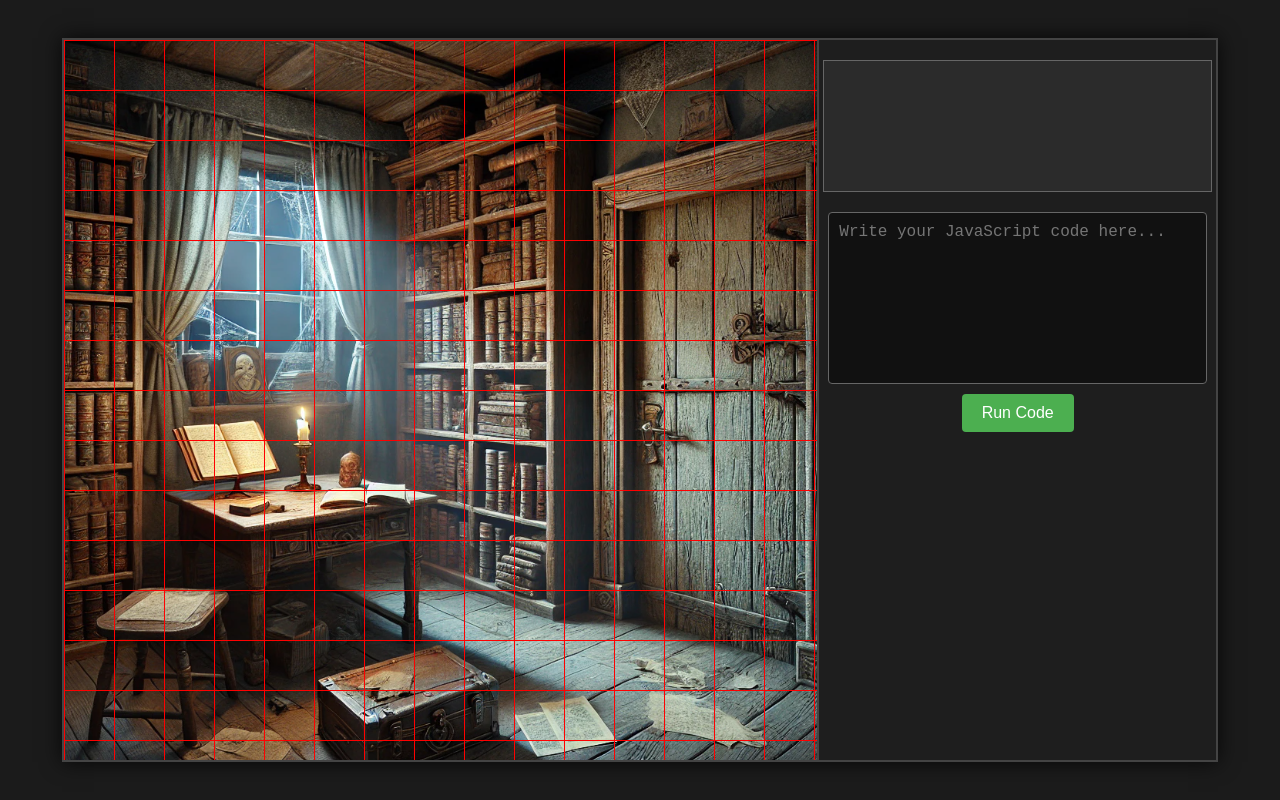
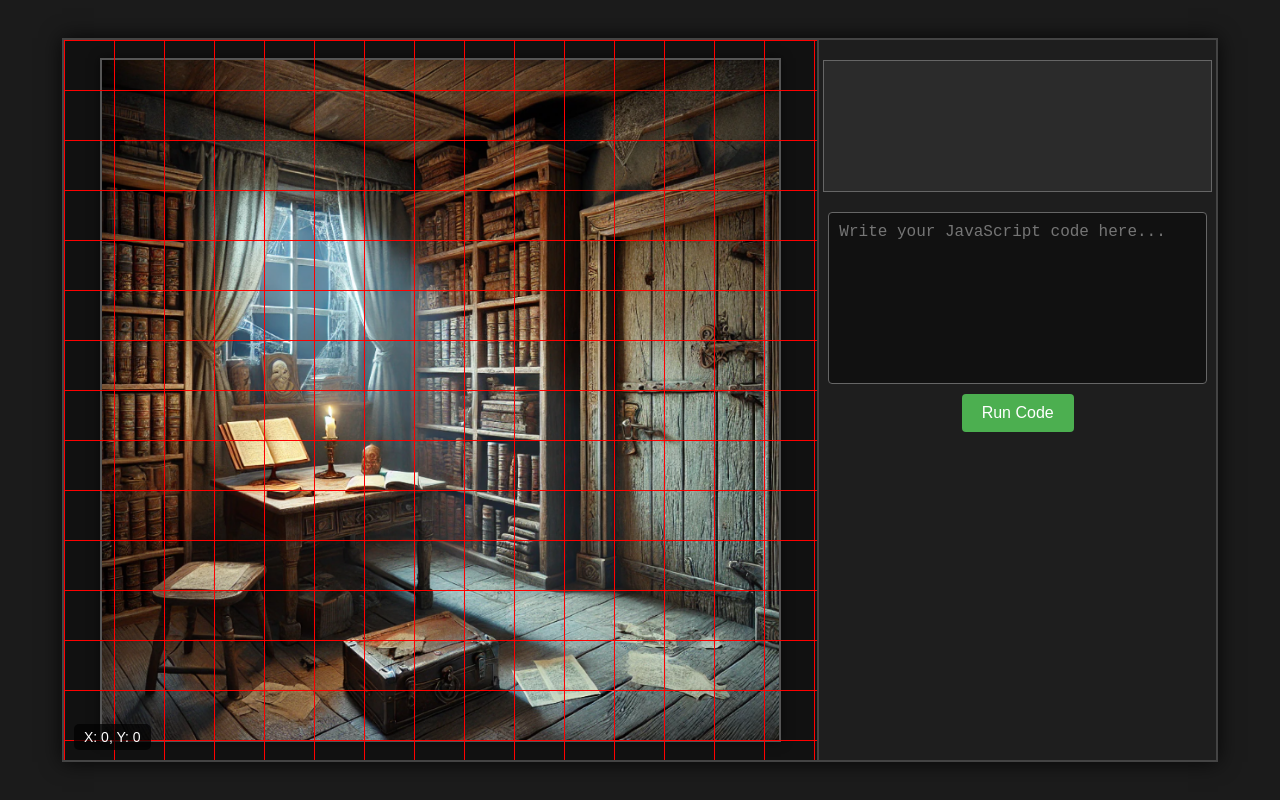
Before and after one commit to GoodieGoodchild/EscapeRoom, a plain HTML site: page index.html in a window 1280 px wide. Drawn offline with Linux system fonts and the light colour scheme.

Commit message:
Update style.css

```diff
--- a/style.css
+++ b/style.css
@@ -1,8 +1,8 @@
 /* General page styling */
 body {
-    font-family: 'Courier New', Courier, monospace; /* Add a more thematic font */
+    font-family: Arial, sans-serif; /* Main font */
     background-color: #1b1b1b; /* Dark background */
-    color: #e0e0e0; /* Light text color for contrast */
+    color: #e0e0e0; /* Light text color */
     display: flex;
     justify-content: center;
     align-items: center;
@@ -21,6 +21,7 @@ body {
     border: 2px solid #444; /* Darker border */
     box-shadow: 0 0 20px rgba(0, 0, 0, 0.8); /* Shadow for depth */
     overflow: hidden; /* Hide overflow for the room display */
+    position: relative; /* For coordinate display positioning */
 }
 
 /* Styling the room display area */
@@ -36,12 +37,38 @@ body {
     position: relative;
 }
 
-#room-image {
+.room-image {
     max-width: 100%;
     max-height: 100%;
     border: 2px solid #555; /* Subtle border around the image */
     box-shadow: 0 0 10px rgba(0, 0, 0, 0.5); /* Shadow around the image */
     cursor: pointer; /* Indicate clickability */
+}
+
+/* Debugging grid styling */
+#debug-grid {
+    position: absolute; /* Position on top of the image */
+    top: 0;
+    left: 0;
+    width: 100%;
+    height: 100%;
+    pointer-events: none; /* Make the grid not interactable */
+    background-image:
+        linear-gradient(to right, red 1px, transparent 1px),
+        linear-gradient(to bottom, red 1px, transparent 1px);
+    background-size: 50px 50px; /* Adjust grid size as needed */
+}
+
+/* Display for coordinates */
+#coordinates-display {
+    position: absolute;
+    bottom: 10px;
+    left: 10px;
+    color: #fff;
+    background-color: rgba(0, 0, 0, 0.7);
+    padding: 5px 10px;
+    border-radius: 5px;
+    font-size: 14px;
 }
 
 /* Interaction and code area styling */
@@ -67,19 +94,20 @@ body {
     width: 100%;
     text-align: left; /* Align text to the left */
     overflow-y: auto; /* Allow scrolling for long messages */
-    white-space: pre-wrap; /* Preserve whitespace and line breaks */
-    font-family: 'Courier New', Courier, monospace; /* Use monospace font for better code display */
+    white-space: normal; /* Normal whitespace to handle word wrapping */
+    font-family: Arial, sans-serif; /* Standard font for text */
 }
 
 /* Code styling inside the message area */
 #message-area code {
-     display: block; /*Make code snippets block elements */
-    background-color: #333; /* Slightly darker background for code */
+    display: block; /* Make code snippets block elements */
+    background-color: #1e1e1e; /* Slightly darker background for code */
     padding: 10px;
     margin: 10px 0;
     border-radius: 4px;
     color: #e0e0e0; /* Light text color */
     font-family: 'Courier New', Courier, monospace; /* Monospace font for code */
+    white-space: pre; /* Preserve formatting in code blocks */
 }
 
 /* Code editor styling */
@@ -125,64 +153,3 @@ body {
         width: 100%; /* Full width */
     }
 }
-
-
-/* Debugging Grid Overlay */
-#debug-grid {
-    position: absolute; /* Position on top of the image */
-    top: 0;
-    left: 0;
-    width: 100%;
-    height: 100%;
-    pointer-events: none; /* Make the grid not interactable */
-    background-image:
-        linear-gradient(to right, red 1px, transparent 1px),
-        linear-gradient(to bottom, red 1px, transparent 1px);
-    background-size: 50px 50px; /* Adjust grid size as needed */
-}
-
-#debug-grid::after {
-    content: '';
-    position: absolute;
-    top: 0;
-    left: 0;
-    width: 100%;
-    height: 100%;
-    background-image:
-        linear-gradient(to right, rgba(255, 0, 0, 0.5) 1px, transparent 1px),
-        linear-gradient(to bottom, rgba(255, 0, 0, 0.5) 1px, transparent 1px);
-    background-size: 50px 50px; /* Match the grid size */
-    z-index: 1; /* Ensure it appears above the image */
-}
-
-/* Adding X and Y coordinate labels */
-#debug-grid::before {
-    content: '';
-    position: absolute;
-    top: 0;
-    left: 0;
-    width: 100%;
-    height: 100%;
-    pointer-events: none;
-    display: grid;
-    grid-template-columns: repeat(auto-fill, 50px); /* Adjust grid size */
-    grid-template-rows: repeat(auto-fill, 50px); /* Adjust grid size */
-}
-
-#debug-grid::before div {
-    color: red;
-    font-size: 10px;
-    display: flex;
-    justify-content: center;
-    align-items: center;
-    font-family: Arial, sans-serif;
-}
-
-/* Position the labels for X and Y coordinates */
-#debug-grid::before div:nth-child(odd) {
-    align-self: flex-start;
-}
-
-#debug-grid::before div:nth-child(even) {
-    align-self: flex-end;
-}
```
